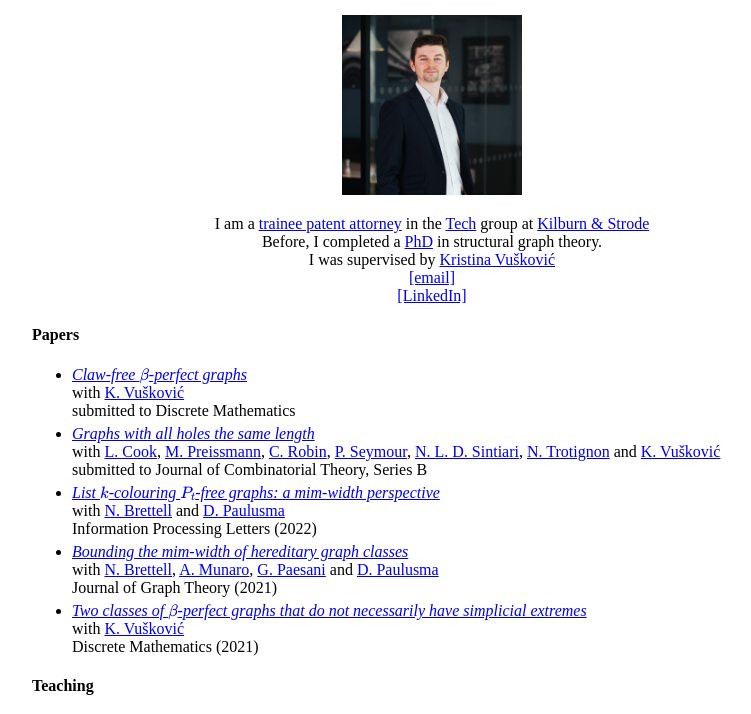
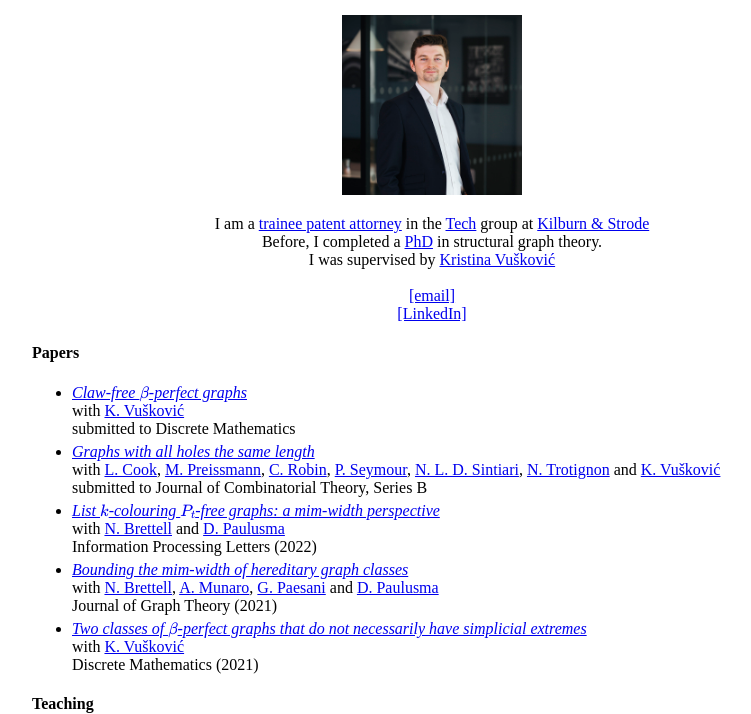
Before and after one commit to jakehorsfield/jakehorsfield.github.io, a plain HTML site: page index.html in a window 1280 px wide. Shown: the part 33-747 px from the top of the page, without its empty margins (208-959 px from the left). Drawn offline with nearby package versions, Linux system fonts and the light colour scheme.

Commit message:
Update index.html

```diff
--- a/index.html
+++ b/index.html
@@ -39,7 +39,7 @@
       I am a <a href="https://www.kilburnstrode.com/people/jake-horsfield">trainee patent attorney</a> in the <a href="https://www.kilburnstrode.com/sectors-services/sectors/tech">Tech</a> group at <a href="https://www.kilburnstrode.com">Kilburn & Strode</a><br />
 	    Before, I completed a <a href="https://etheses.whiterose.ac.uk/31659/">PhD</a> in structural graph theory.<br/>
       	I was supervised by <a href="https://eps.leeds.ac.uk/computing/staff/249/professor-kristina-vuskovic">Kristina
-        Vušković</a><br />
+        Vušković</a><br /><br/>
 
       <h4 style="padding: 0; margin: 0; font-weight: normal;"><a
           href="email.html">[email]</a>
```
